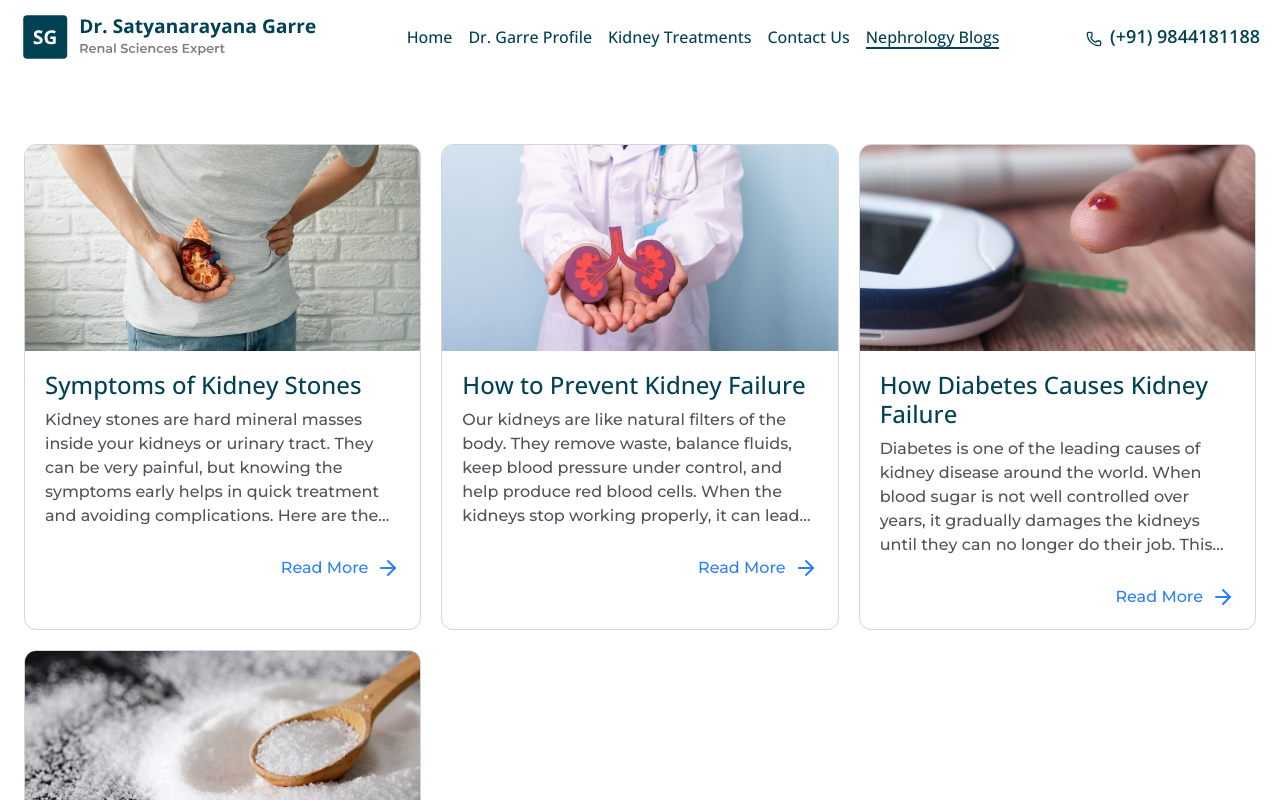
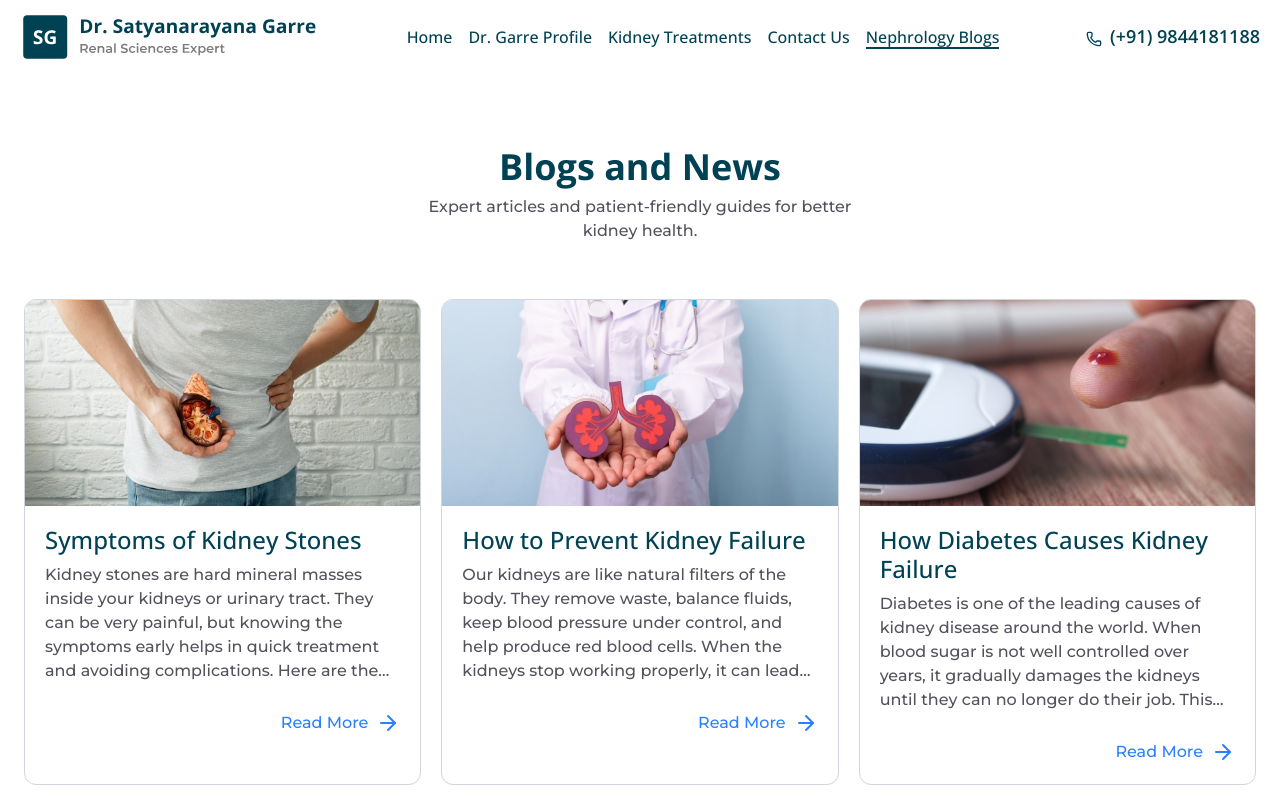
Before and after one commit to priyesshrai/dr-satyanarayana, a Next.js app: page /blogs in a window 1280 px wide. Shown: the top 800 px of the page. Built offline with nearby package versions, Linux system fonts and the light colour scheme.

Commit message:
refactor: simplify Blogs component structure and enhance readability

```diff
--- a/src/app/blogs/page.tsx
+++ b/src/app/blogs/page.tsx
@@ -1,4 +1,4 @@
-import { Heading, Section, Subheading, Wrapper } from '@/utils/Section'
+import { Section, Subheading, Wrapper } from '@/utils/Section'
 import { ArrowRight } from 'lucide-react';
 import Image from 'next/image';
 import Link from 'next/link';
@@ -40,6 +40,16 @@ export default function Blogs() {
   return (
     <Section>
       <Wrapper>
+        <div className='relative w-full flex flex-col lg:gap-14 md:gap-10 gap-8'>
+          <div className='flex-1 text-center'>
+            <h1 className='lg:text-4xl md:text-[28px] text-2xl leading-[1.3] font-bold text-dark-navy'>
+              Blogs and News
+            </h1>
+            <Subheading className='mx-auto max-w-md'>
+              Expert articles and patient-friendly guides for better kidney health.
+            </Subheading>
+          </div>
+
           <div className='w-full flex-1 relative grid lg:grid-cols-3 md:grid-cols-2 grid-cols-1 gap-5'>
             {
               blog.map((data, idx) => (
@@ -63,6 +73,7 @@ export default function Blogs() {
               ))
             }
           </div>
+        </div>
       </Wrapper>
     </Section>
   )
```
Lines whose indentation alone changed are shown as unchanged.
